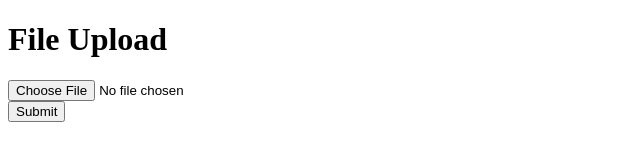
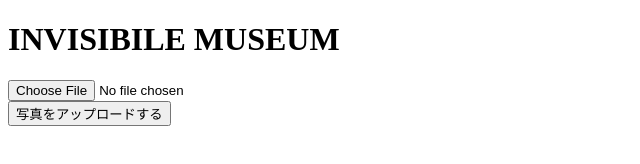
Before and after one commit to aeroidio/Invisible_Museum, a plain HTML site: page development/0.2/index.html in a window 1280 px wide. Shown: the whole page, without its empty margins (0-640 px from the left). Drawn offline with Linux system fonts and the light colour scheme.

Commit message:
prep for release 2

```diff
--- a/development/0.2/index.html
+++ b/development/0.2/index.html
@@ -10,7 +10,7 @@
 
 <body>
   <div class="container">
-    <h1>File Upload</h1>
+    <h1>INVISIBILE MUSEUM</h1>
     <!--Create a form to send the file to a route  "upload"-->
     <!--Set the request method to POST-->
     <!--Set the encytype to "multipart/form-data" in order to send files and not just text-->
@@ -20,7 +20,7 @@
           <input type="file" name="avatar" accept="image/*">
         </div>
       </div>
-      <button class="btn" type="submit">Submit</button>
+      <button class="btn" type="submit">写真をアップロードする</button>
     </form>
   </div>
 </body>
```
Also changed, not shown: development/0.2/package.json (deleted, +0 -21 lines), 2 other files.
